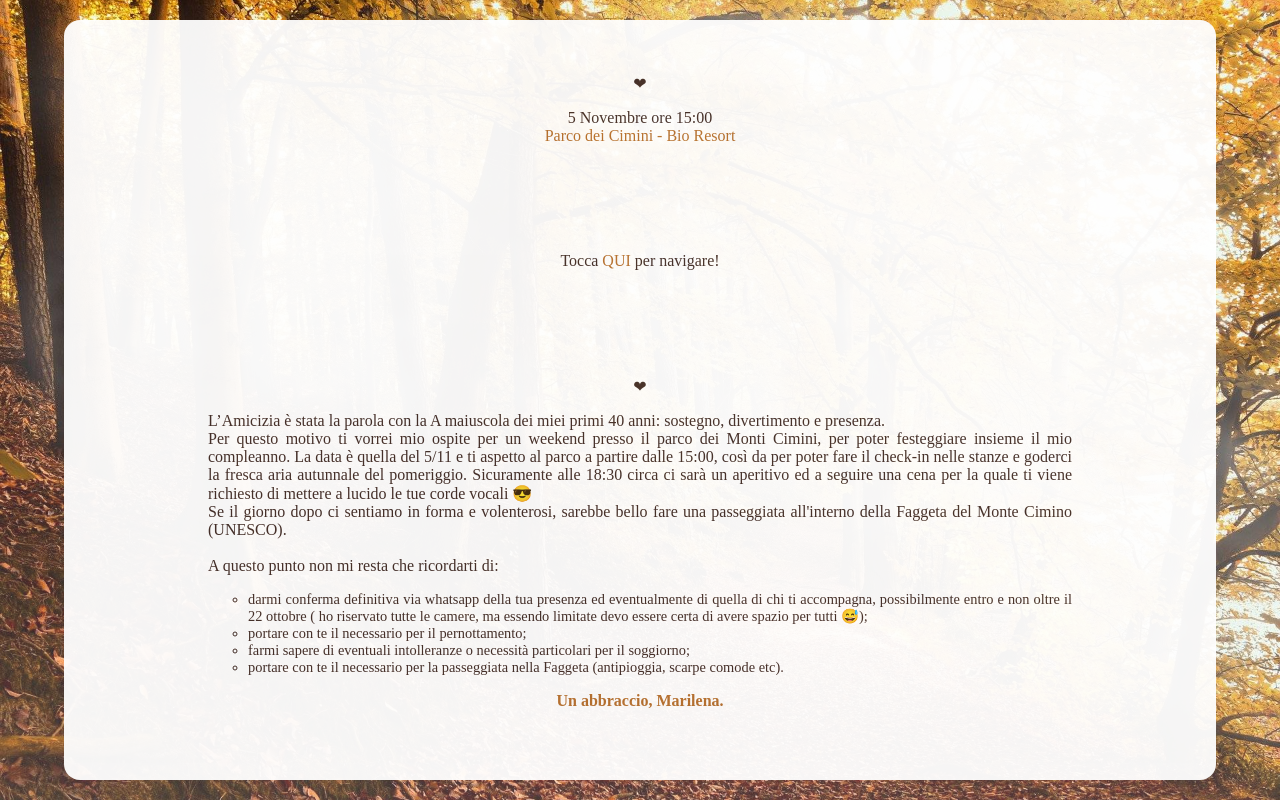
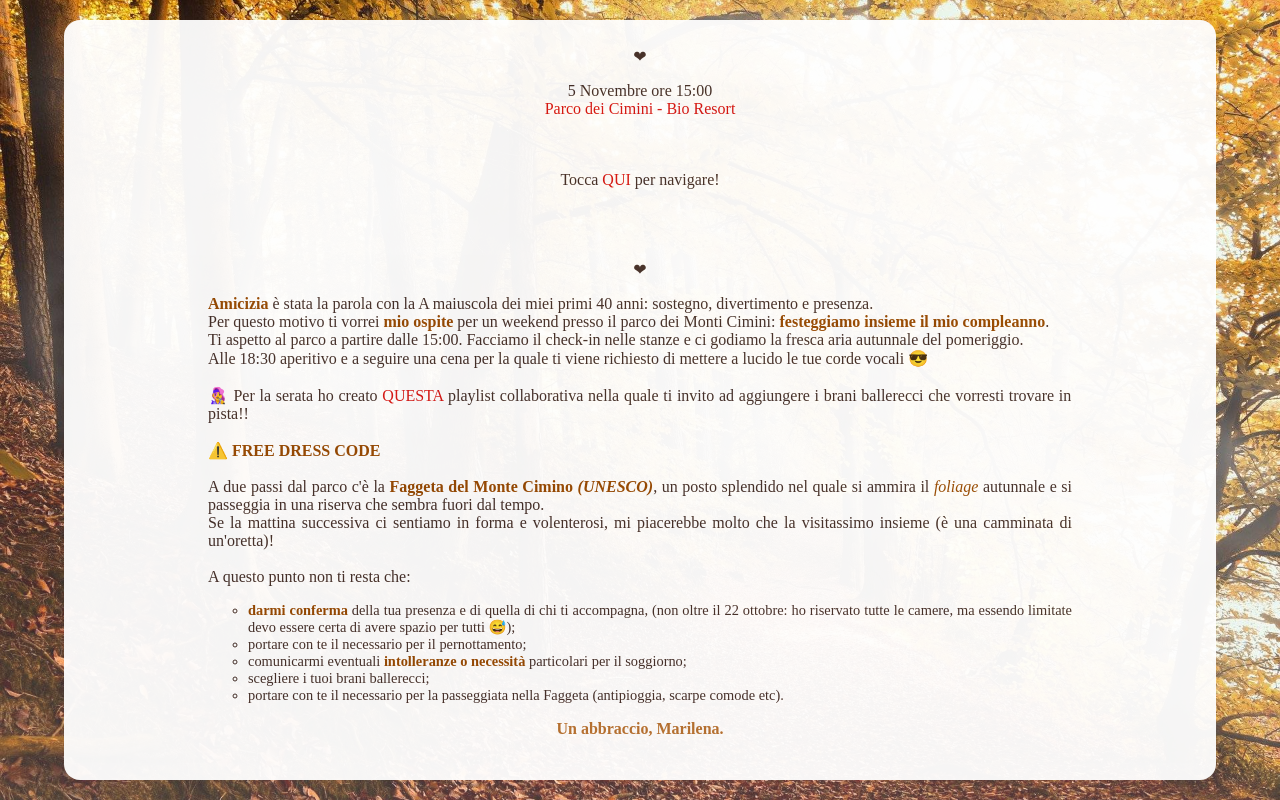
Before and after one commit to theflaviomercuri/40splendidiautunni, a React app: page / in a window 1280 px wide. Both pictures are taken after a click on the button "informazioni". Built offline with nearby package versions, Linux system fonts and the light colour scheme; a web font is replaced by a local one.

Commit message:
ultima commit

```diff
--- a/src/Info.css
+++ b/src/Info.css
@@ -37,8 +37,13 @@ div{
 }
 a{
     text-decoration: none;
-    color: #b7712f;
+    color: #d71411;
     display: contents;
+}
+b,i{
+    display: contents;
+    color: #964800;
+
 }
 .testo_info{
     margin-top: 1rem;
--- a/src/Info.js
+++ b/src/Info.js
@@ -15,22 +15,29 @@ export default function Info(){
                 <div>Tocca <a target="_blank" href="https://goo.gl/maps/SMitoQpsK2mSNGR37">QUI</a> per navigare!</div>
             </div>
             <div>
-            <div>❤</div>
+            <div><br /> ❤</div>
                 <div className="testo_info">
-                    L’Amicizia è stata la parola con la A maiuscola dei miei primi 40 anni: sostegno, divertimento e presenza.<br />
-                    Per questo motivo ti vorrei mio ospite per un weekend presso il parco dei Monti Cimini, per poter festeggiare insieme il mio compleanno.
+                    <b>Amicizia</b> è stata la parola con la A maiuscola dei miei primi 40 anni: sostegno, divertimento e presenza.<br />
+                    Per questo motivo ti vorrei <b>mio ospite</b> per un weekend presso il parco dei Monti Cimini: <b>festeggiamo insieme il mio compleanno</b>. <br /> Ti aspetto al parco a partire dalle 15:00. Facciamo il check-in nelle stanze e ci godiamo la fresca aria autunnale del pomeriggio.
+                    <br /> Alle 18:30 aperitivo e a seguire una cena per la quale ti viene richiesto di mettere a lucido le tue corde vocali 😎
 
-                    La data è quella del 5/11 e ti aspetto al parco a partire dalle 15:00, così da per poter fare il check-in nelle stanze e goderci la fresca aria autunnale del pomeriggio.
+                    <br /> <br /> 👩‍🎤 Per la serata ho creato <a href="https://open.spotify.com/playlist/31r1RZ85Sgh1T9ylRbkUBV" target="_blank">QUESTA</a> playlist collaborativa nella quale ti invito ad aggiungere i brani ballerecci che vorresti trovare in pista!!
 
-                    Sicuramente alle 18:30 circa ci sarà un aperitivo ed a seguire una cena per la quale ti viene richiesto di mettere a lucido le tue corde vocali 😎 <br/>
+                    <br /><br /> ⚠️ <b>FREE DRESS CODE</b><br /><br />
 
-                    Se il giorno dopo ci sentiamo in forma e volenterosi, sarebbe bello fare una passeggiata all'interno della Faggeta del Monte Cimino (UNESCO). <br /><br />
-                    A questo punto non mi resta che ricordarti di:
+
+                    A due passi dal parco c'è la <b>Faggeta del Monte Cimino <i>(UNESCO)</i></b>, un posto splendido nel quale si ammira il <i>foliage</i> autunnale e si passeggia in una riserva che sembra fuori dal tempo.
+
+                    <br /> Se la mattina successiva ci sentiamo in forma e volenterosi, mi piacerebbe molto che la visitassimo insieme (è una camminata di un'oretta)!
+
+                    <br /><br />
+                    A questo punto non ti resta che:
                     <div>
                     <ul>
-                        <li>darmi conferma definitiva via whatsapp della tua presenza ed eventualmente di quella di chi ti accompagna, possibilmente entro e non oltre il 22 ottobre ( ho riservato tutte le camere, ma essendo limitate devo essere certa di avere spazio per tutti 😅);</li>
+                        <li> <b>darmi conferma</b> della tua presenza e di quella di chi ti accompagna, (non oltre il 22 ottobre: ho riservato tutte le camere, ma essendo limitate devo essere certa di avere spazio per tutti 😅);</li>
                         <li>portare con te il necessario per il pernottamento;</li>
-                        <li>farmi sapere di eventuali intolleranze o necessità particolari per il soggiorno;</li>
+                        <li>comunicarmi eventuali <b>intolleranze o necessità</b> particolari per il soggiorno;</li>
+                        <li>scegliere i tuoi brani ballerecci;</li>
                         <li>portare con te il necessario per la passeggiata nella Faggeta (antipioggia, scarpe comode etc).</li>
                     </ul>
                     <h6>Un abbraccio, Marilena.</h6>
```
Also changed, not shown: package.json (+8 -2 lines), build/asset-manifest.json (added), build/foglia.ico (added), build/foliage.jpeg (added), build/index.html (added), build/robots.txt (added), build/static/js/main.ebc4d5a2.js.LICENSE.txt (added), build/static/media/foliage.e36798085b7ea0d4c8e0.jpeg (added), 5 other files.
